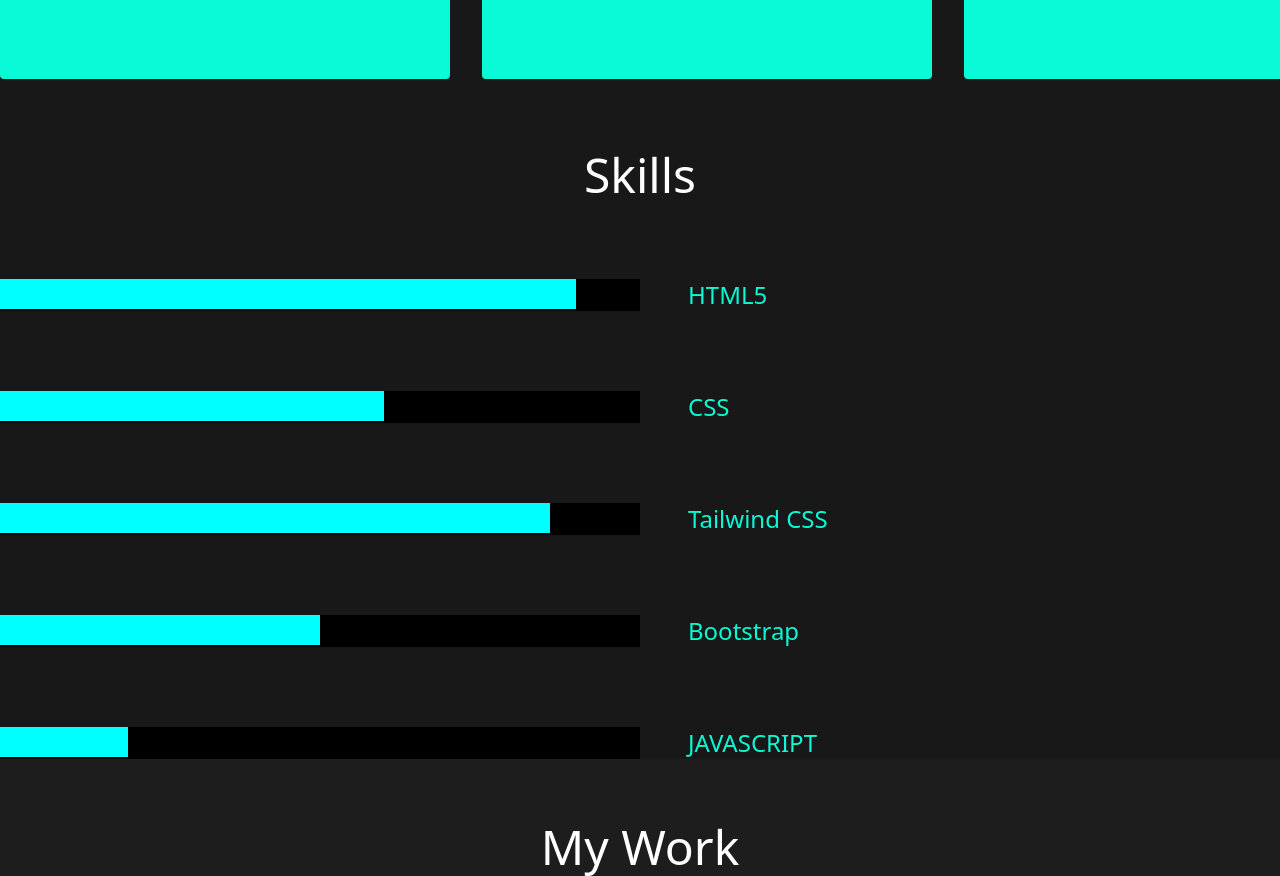
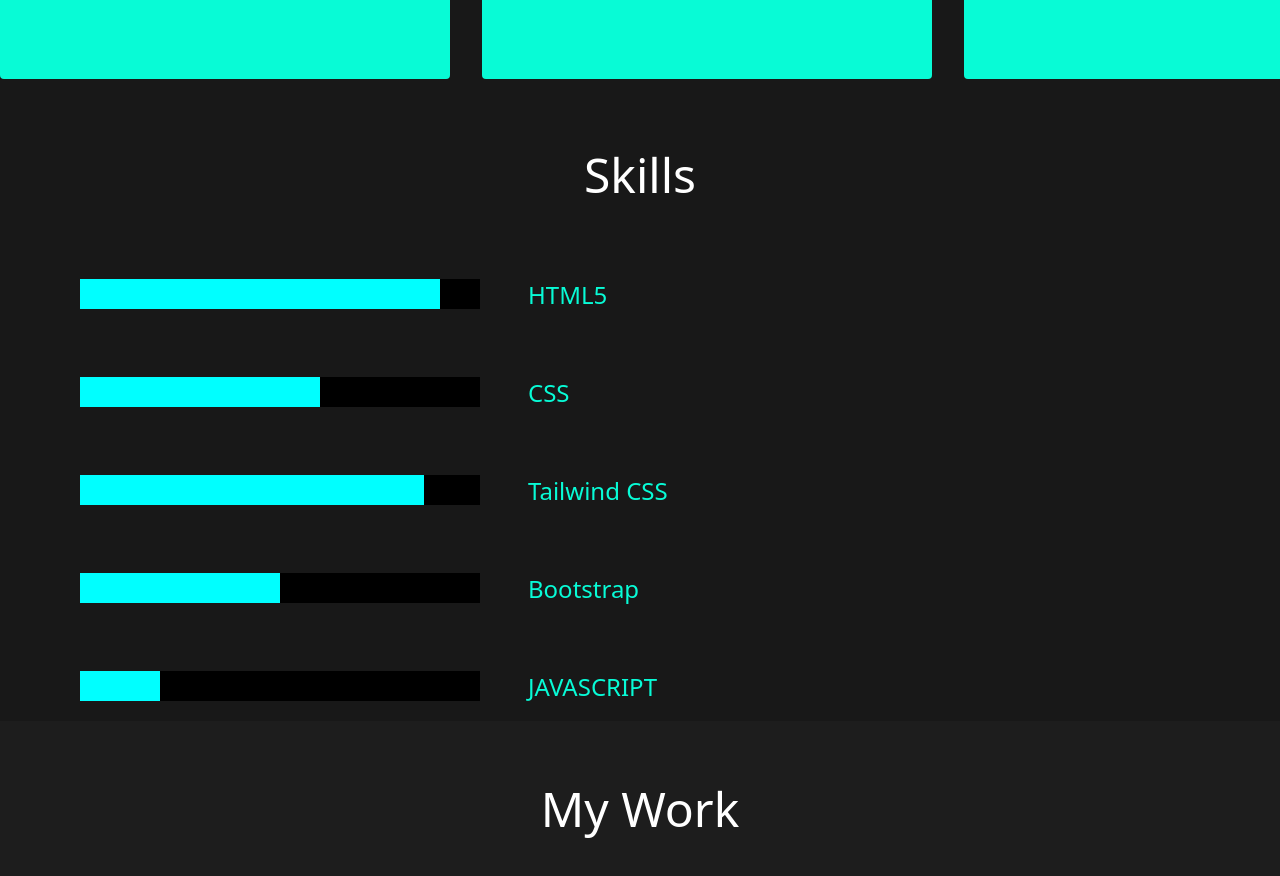
Before and after one commit to shaquibkhan/MyPortfolio, a website: page index.html in a window 1280 px wide. Shown: the part 1869-2745 px from the top of the page. Drawn offline with Linux system fonts and the light colour scheme.

Commit message:
modified skills section

```diff
--- a/css/style.css
+++ b/css/style.css
@@ -2,6 +2,8 @@
 #myProgress{
     background-color: black;
     width: 50%;
+    margin-left: 80px;
+    margin-bottom: 20px;
 }
 #html{
     background-color: aqua;
@@ -28,3 +30,9 @@
     width: 20%;
     height: 30px;
 }
+.skills{
+    display: flex;
+    /* flex-direction: column; */
+    justify-items: center;
+    justify-content: center;
+}
--- a/index.html
+++ b/index.html
@@ -234,10 +234,10 @@
         </div>
     </section>
     <!-- skills -->
-    <section class="bg-[#181818] w-full" id="skills">
+    <section class="bg-[#181818]" id="">
         <h1 class="text-center text-5xl text-white pt-16 hover:[#08fbd6] hover:text-[#08fbd6]">Skills</h1>
        <div class="">
-        <div class="mt-20 flex gap-12">
+        <div class="max-w-[50rem] mt-20 flex gap-12">
         <div class="" id="myProgress">
             <div class="" id="html"></div>
         </div>
@@ -245,15 +245,15 @@
             <p class="text-center md:text-2xl text-[#08fbd6]" id="p">HTML5</p>
         </div>
     </div>
-        <div class="mt-20 flex gap-12">
-        <div class="" id="myProgress">
+        <div class="max-w-[50rem] mt-12 flex ml-[30] gap-12">
+        <div class="ml-[32]" id="myProgress">
             <div class="" id="css"></div>
         </div>
         <div>
             <p class="text-center md:text-2xl text-[#08fbd6]" id="p">CSS</p>
         </div>
     </div>
-        <div class="mt-20 flex gap-12">
+        <div class="max-w-[50rem] mt-12 flex ml-[30] gap-12">
         <div class="" id="myProgress">
             <div class="" id="tail"></div>
         </div>
@@ -261,7 +261,7 @@
             <p class="text-center  md:text-2xl text-[#08fbd6]" id="p">Tailwind CSS</p>
         </div>
     </div>
-    <div class="mt-20 flex gap-12">
+    <div class="max-w-[50rem] mt-12 flex ml-[30] gap-12">
         <div class="" id="myProgress">
             <div class="" id="boots"></div>
         </div>
@@ -269,7 +269,7 @@
             <p class="text-center md:text-2xl text-[#08fbd6]" id="p">Bootstrap</p>
         </div>
     </div>
-    <div class="mt-20 flex gap-12">
+    <div class="max-w-[50rem] mt-12 flex ml-[30] gap-12">
         <div class="" id="myProgress">
             <div class="" id="js"></div>
         </div>
```
Also changed, not shown: dist/output.css.
